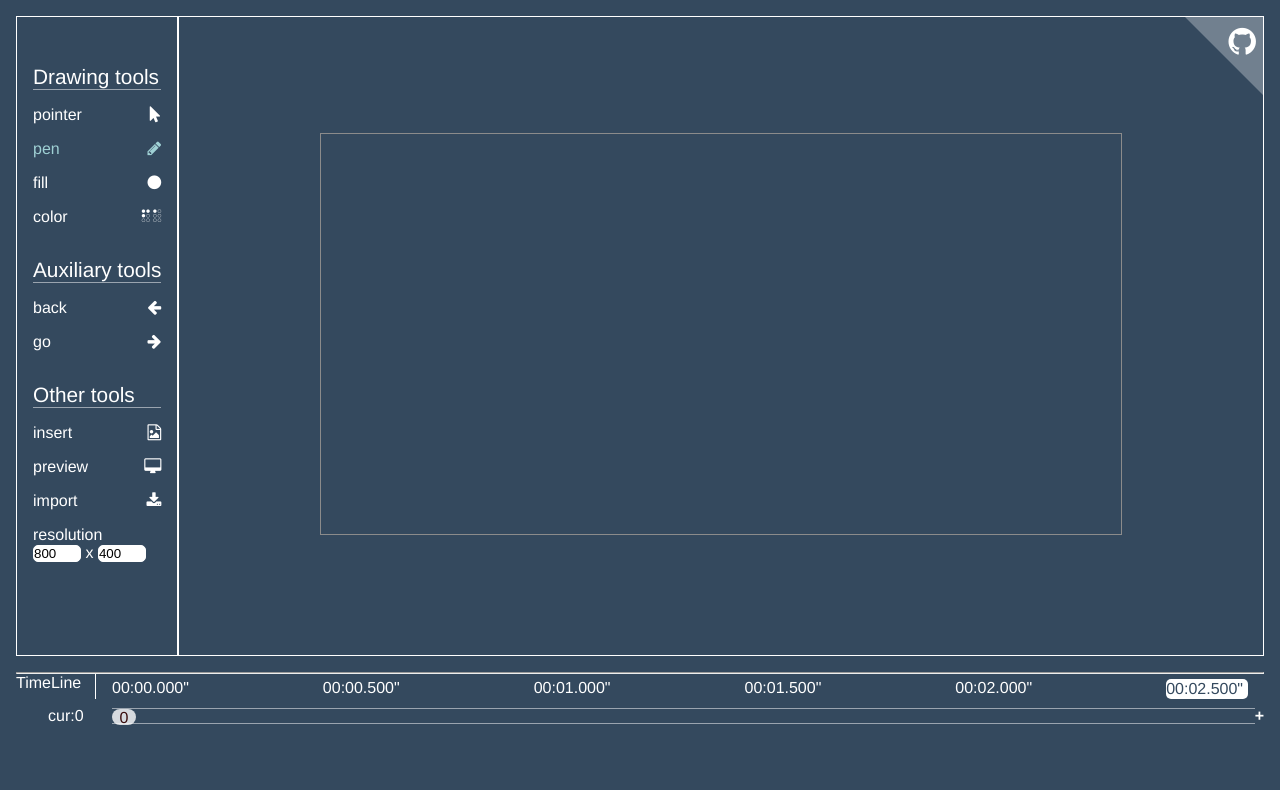
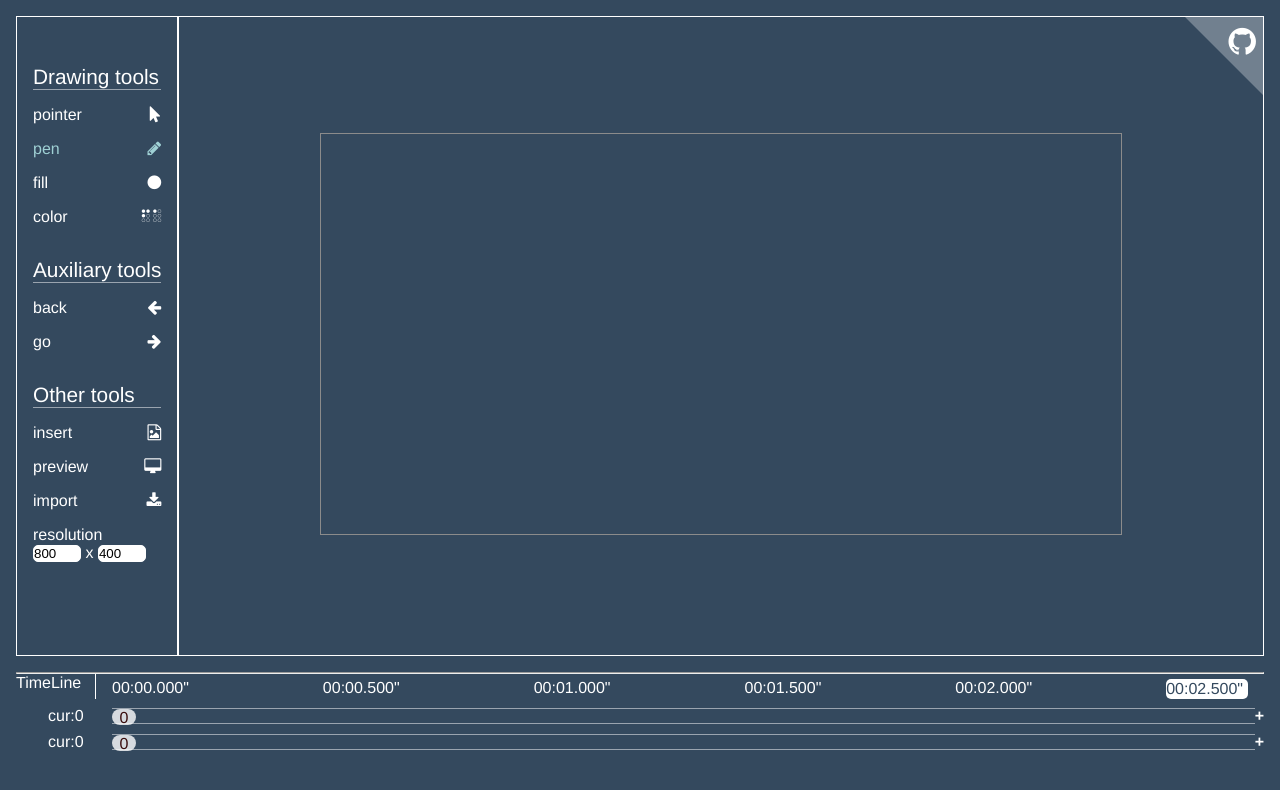
Before and after one commit to moushicheng/easy-animation, a Vue app: page /main in a window 1280 px wide. Shown: the top 790 px of the page. Built offline with nearby package versions, Linux system fonts and the light colour scheme.

Commit message:
重构前

```diff
--- a/src/layout/trackBlock/components/frameTrack.vue
+++ b/src/layout/trackBlock/components/frameTrack.vue
@@ -1,48 +1,197 @@
 <!--
  * @Author: your name
  * @Date: 2020-11-20 21:07:16
- * @LastEditTime: 2020-11-20 21:08:02
+ * @LastEditTime: 2020-11-22 19:58:32
  * @LastEditors: your name
  * @Description:
  * @FilePath: \easy_animate\src\layout\trackBlock\components\frameTrack.vue
  * @可以输入预定的版权声明、个性签名、空行等
 -->
 <template>
-    <div id="frameTrack">
-      <p id="frameTarget">cur:{{target}}</p>
-      <div id="frameContainer" ref='frameContainer'>
+    <div class="frameTrack">
+      <p class="frameTarget">cur:{{target}}</p>
+      <div class="frameContainer" ref='frameContainer'>
         <frame
-        v-for="item in timeData"
+        v-for="item in data"
         :key="item.index"
         :content="item.order"
         :popContent=" formatTime(item.time)"
         class="frame"
         ref="frame"
-        @click=" onFrameClick(item.order)"
-        @delete='deleteData(item.order)'
-        @adjust='adjustData(item)'
+        @click="onFrameClick(item.order)"
+        >
+   <!-- @delete="deleteFrame(item.order)"
+        @adjust="adjustFrame(item)"
         @drag="onDrag(item.order)"
-        @mousedown.native="onDrag(item.order)"
-        >
+        @mousedown.native="onDrag(item.order)" -->
       </div>
-      <div id="plusBtn" @click="addFrame">+</div>
+      <div class="plusBtn"  @click="addFrame">+</div>
+
+      <el-dialog :title="formData.type" :visible.sync="dialogVisible" width="30%">
+      <form ref="addForm" id="addForm">
+        <div class="form-item">
+          <p class="form-item-head">Set Time</p>
+          <input type="number" max="60" min="0" v-model="formData.minute" />
+          <span id="timeMiddle">:</span>
+          <input type="number" max="60" min="0" v-model="formData.second" />
+          <span id="timeMiddle">.</span>
+          <input type="number" max="1000" min="0" v-model="formData.millisecond" />
+        </div>
+      </form>
+      <span slot="footer" class="dialog-footer">
+        <el-button type="primary" @click="submitForm">confirm</el-button>
+        <el-button @click="dialogVisible = false">cancel</el-button>
+      </span>
+    </el-dialog>
     </div>
+
 </template>
 
 <script>
-import {frame} from "@/components/index.js";
+import { formatTime } from "@/utils/index.js";
+import { frame } from "@/components/index.js";
+import { verify } from "@/utils/form.js";
 export default {
-  name: '',
-  data () {
+  name: "",
+  data() {
     return {
-
+      data: [
+        {
+          //curData
+          order: 0,
+          time: new Date(0),
+        }
+      ],
+      frames:[],
+      target:0,
+      formData: {
+        minute: 0,
+        second: 0,
+        millisecond: 0,
+        type: null,
+      },
+      dialogVisible: false,
     };
   },
-  components: {frame},
-  mounted () {},
-  methods: {}
-}
+  components: { frame },
+  methods: {
+    onFrameClick: function (order) {
+      this.target=order;
+    },
+    formatTime,
+     addFrame: function (done) {
+      //添加新帧
+      this.formData.type = "ADD[new Frame]";
+      this.dialogVisible = true;
+    },
+    //表单提交
+    submitForm: function () {
+       this.dialogVisible = false;
+
+      //对表单值进行效验
+      let min = this.formData.minute;
+      let second = this.formData.second;
+      let ms = this.formData.millisecond;
+      if (!verify(min, "range", "0,60") ||!verify(second, "range", "0,60") ||!verify(ms, "range", "0,1000"))return;
+      let curTime = new Date(min * 60 * 1000 + second * 1000 + ms * 1);
+
+      switch (this.formData.type) {
+        case "ADD[new Frame]": {
+          this.data.push({
+            order: this.data.length,
+            time: curTime,
+          });
+          this.target=this.data.length - 1
+          //传递新帧给主页面
+          this.$parent.$emit("frameDelivery", curTime.valueOf());
+          this.$store.commit('choiceTrack',this.data.length-1);
+          // this.$parent.$emit("choiceTarget", this.data.length - 1);
+          break;
+        }
+        case "[Change]Frame": {
+          // this.curData.time = curTime;
+          // this.$emit("changeFrame", { order: this.curTarget, time: curTime });
+          // this.$emit("choiceTarget", this.curTarget);
+          break;
+        }
+        case "[Change]MaxTime": {
+          // this.maxTime = curTime;
+          // this.reDrawTrack();
+        }
+      }
+      if (this.maxTime <= curTime) this.maxTime = curTime;
+    },
+    onVerifyErrot: function (message) {
+      //检测表单
+      this.$message({ message, type: "warning" });
+    },
+  },
+  props:['trackIndex',],
+};
 </script>
 
 <style lang='scss' scoped>
+.frameTrack {
+  .frameTarget {
+    margin-left: 2rem;
+    width: 4rem;
+  }
+  margin-top: 0.5rem;
+  display: flex;
+  align-items: center;
+  .frameContainer {
+    height: 1rem;
+    border-top: 1px solid rgba(255, 255, 255, 0.5);
+    border-bottom: 1px solid rgba(255, 255, 255, 0.5);
+    flex-grow: 1;
+    position: relative;
+    .frame {
+      --x: "0%";
+      --y: "0px";
+      position: absolute;
+      top: 0;
+      left: var(--x);
+      transform: translateX(var(--y));
+    }
+  }
+  .plusBtn {
+    font-size: 1rem;
+    font-weight: 900;
+    color: white;
+    cursor: pointer;
+    border-radius: 50%;
+    &:hover {
+      color: #289baf;
+    }
+  }
+}
+#addForm {
+  padding: 0rem;
+  .form-item {
+    color: white;
+    .form-item-head {
+      font-size: 1rem;
+      margin-bottom: 5px;
+    }
+    #timeMiddle {
+      font-size: 1rem;
+      font-weight: 900;
+      margin: 0 0.5rem;
+    }
+    input {
+      text-align: center;
+      width: 3rem;
+      height: 1.5rem;
+      color: black;
+      border-radius: 10px;
+      background: rgb(255, 255, 255);
+    }
+  }
+}
+::v-deep .el-dialog {
+  background: #34495e;
+  .el-dialog__title {
+    color: white;
+  }
+}
 </style>
--- a/src/layout/trackBlock/index.vue
+++ b/src/layout/trackBlock/index.vue
@@ -4,18 +4,20 @@
 
     <div id="timeLine">
       <p>TimeLine</p>
-      <div id="timeContainer" ref="timeContainer" >
-        <div class="time-item" ref="timeItem">{{timeLineData[0]}}</div>
-        <div class="time-item">{{timeLineData[1]}}</div>
-        <div class="time-item">{{timeLineData[2]}}</div>
-        <div class="time-item">{{timeLineData[3]}}</div>
-        <div class="time-item">{{timeLineData[4]}}</div>
-        <div class="time-item" @click="adjustMaxTime" >{{timeLineData[5]}}</div>
+      <div id="timeContainer" ref="timeContainer">
+        <div class="time-item" ref="timeItem">{{ timeLineData[0] }}</div>
+        <div class="time-item">{{ timeLineData[1] }}</div>
+        <div class="time-item">{{ timeLineData[2] }}</div>
+        <div class="time-item">{{ timeLineData[3] }}</div>
+        <div class="time-item">{{ timeLineData[4] }}</div>
+        <div class="time-item" @click="adjustMaxTime">
+          {{ timeLineData[5] }}
+        </div>
       </div>
     </div>
-    <div id="frameTrack">
-      <p id="frameTarget">cur:{{curTarget}}</p>
-      <div id="frameContainer" ref='frameContainer'>
+    <!-- <div class="frameTrack" @click='choiceTrack(0)'>
+      <p class="frameTarget">cur:{{curTarget}}</p>
+      <div class="frameContainer" ref='frameContainer'>
         <frame
         v-for="item in curTrack"
         :key="item.index"
@@ -30,10 +32,13 @@
         @mousedown.native="onDrag(item.order)"
         >
       </div>
-      <div id="plusBtn" @click="addFrame">+</div>
-    </div>
+      <div class="plusBtn" @click="addFrame" :trackIndex="1">+</div>
+    </div> -->
 
-
+    <!-- frame-track的整体思路应该是内部存储一份数据，所有增删改查操作在内部执行，每个动作做完之后向父组件trackBlock发送改变命令，强制改变帧数据 -->
+    <frame-track @click.native="choiceTrack(1)" ref="frameTrack"></frame-track>
+    <frame-track @click.native="choiceTrack(2)"></frame-track>
+    {{ trackTarget }}
     <el-dialog :title="formData.type" :visible.sync="dialogVisible" width="30%">
       <form ref="addForm" id="addForm">
         <div class="form-item">
@@ -42,7 +47,12 @@
           <span id="timeMiddle">:</span>
           <input type="number" max="60" min="0" v-model="formData.second" />
           <span id="timeMiddle">.</span>
-          <input type="number" max="1000" min="0" v-model="formData.millisecond" />
+          <input
+            type="number"
+            max="1000"
+            min="0"
+            v-model="formData.millisecond"
+          />
         </div>
       </form>
       <span slot="footer" class="dialog-footer">
@@ -50,7 +60,6 @@
         <el-button @click="dialogVisible = false">cancel</el-button>
       </span>
     </el-dialog>
-
   </div>
 </template>
 
@@ -58,7 +67,7 @@
 import { verify } from "@/utils/form.js";
 import { formatTime } from "@/utils/index.js";
 import { frame } from "@/components/index.js";
-
+import frameTrack from "./components/frameTrack";
 export default {
   name: "trackBlock",
   data() {
@@ -69,9 +78,9 @@ export default {
           {
             //curData
             order: 0,
-            time: new Date(0),
-          },
-        ],
+            time: new Date(0)
+          }
+        ]
         // [
         //   {
         //     order: 0,
@@ -80,12 +89,11 @@ export default {
         // ],
       ],
       targets: [0], //curTarget
-      trackTarget: 0,
       formData: {
         minute: 0,
         second: 0,
         millisecond: 0,
-        type: null,
+        type: null
       },
       dialogVisible: false,
       maxTime: new Date(2500),
@@ -95,27 +103,30 @@ export default {
         '00:01.000"',
         '00:01.500"',
         '00:02.000"',
-        '00:02.500"',
+        '00:02.500"'
       ],
       target: 0,
-      frameX: null,
+      frameX: null
     };
   },
   computed: {
-    curData: function () {
+    curData: function() {
       return this.curTrack[this.curTarget];
     },
-    curTarget: function () {
+    curTarget: function() {
       return this.targets[this.trackTarget];
     },
-    curTrack: function () {
+    curTrack: function() {
       //->timeData
       return this.tracksData[this.trackTarget];
     },
+    trackTarget: function() {
+      return this.$store.trackTarget;
+    }
   },
   watch: {
     curTrack: {
-      handler: function () {
+      handler: function() {
         //使帧对其时间轨,根据f(时间/总时间) -> f(位置)
         setTimeout(() => {
           //重绘时间轨
@@ -137,20 +148,19 @@ export default {
           }
         });
       },
-      deep: true,
-    },
+      deep: true
+    }
   },
-
   methods: {
-    addFrame: function (done) {
+    addFrame: function(done) {
       //添加新帧
       this.formData.type = "ADD[new Frame]";
       this.dialogVisible = true;
     },
-    adjustFrame: function (item) {
+    adjustFrame: function(item) {
       //重设单独帧的数据
-       let time = item.time;
-       let order= time.order
+      let time = item.time;
+      let order = time.order;
       this.formData.type = "[Change]Frame";
       this.dialogVisible = true;
       this.setTarget(order);
@@ -158,19 +168,19 @@ export default {
       this.formData.second = time.getSeconds();
       this.formData.millisecond = time.getMilliseconds();
     },
-    deleteFrame: function (order) {
+    deleteFrame: function(order) {
       this.curTrack.splice(order, 1);
       this.reDrawFrame();
     },
-    adjustMaxTime: function () {
+    adjustMaxTime: function() {
       this.formData.type = "[Change]MaxTime";
       this.dialogVisible = true;
     },
-    onFrameClick: function (order) {
+    onFrameClick: function(order) {
       this.$emit("choiceTarget", order);
-      this.setTarget(order)
     },
-    onDrag: function (order) { //鼠标拖动帧执行的逻辑
+    onDrag: function(order) {
+      //鼠标拖动帧执行的逻辑
       let frame = this.$refs.frame[order].$el;
       let container = this.$refs.frameContainer;
       let b = this.$refs.timeItem.clientWidth;
@@ -178,7 +188,7 @@ export default {
       let pop = frame.children[1];
 
       let x = container.offsetLeft + 16; //1rem=16
-      document.onmousemove = function (e) {
+      document.onmousemove = function(e) {
         let ratio = (e.pageX - x) / (container.clientWidth - b);
         if (ratio <= 0) ratio = 0;
         if (ratio > 1) ratio = 1;
@@ -193,18 +203,21 @@ export default {
           pop.style.transform = null;
         }
       };
-      document.onmouseup = function () {
+      document.onmouseup = function() {
         //清除盒子的移动事件;
         document.onmousemove = null;
       };
     },
-    reDrawFrame: function () {
+    choiceTrack: function(index) {
+      this.trackTarget = index;
+    },
+    reDrawFrame: function() {
       let count = 0;
       for (const item of this.curTrack) {
         item.order = count++;
       }
     },
-    reDrawTrack: function () {
+    reDrawTrack: function() {
       //重绘轨道时间轴
       let maxT = this.maxTime;
       let t = this.maxTime / 5;
@@ -216,21 +229,26 @@ export default {
       this.timeLineData = result;
     },
     //表单提交
-    submitForm: function () {
+    submitForm: function() {
       this.dialogVisible = false;
 
       //对表单值进行效验
       let min = this.formData.minute;
       let second = this.formData.second;
       let ms = this.formData.millisecond;
-      if (!verify(min, "range", "0,60") ||!verify(second, "range", "0,60") ||!verify(ms, "range", "0,1000"))return;
+      if (
+        !verify(min, "range", "0,60") ||
+        !verify(second, "range", "0,60") ||
+        !verify(ms, "range", "0,1000")
+      )
+        return;
       let curTime = new Date(min * 60 * 1000 + second * 1000 + ms * 1);
 
       switch (this.formData.type) {
         case "ADD[new Frame]": {
           this.curTrack.push({
             order: this.curTrack.length,
-            time: curTime,
+            time: curTime
           });
           //传递新帧给主页面
           this.$emit("frameDelivery", curTime.valueOf());
@@ -252,12 +270,12 @@ export default {
       if (this.maxTime <= curTime) this.maxTime = curTime;
     },
 
-    setTarget(index){
-      this.$set(this.targets,this.trackTarget,index);
+    setTarget(index) {
+      this.$set(this.targets, this.trackTarget, index);
     },
-    formatTime, //格式化时间
+    formatTime //格式化时间
   },
-  components: { frame },
+  components: { frame, frameTrack }
 };
 </script>
 
@@ -291,15 +309,15 @@ export default {
       }
     }
   }
-  #frameTrack {
-    #frameTarget {
+  .frameTrack {
+    .frameTarget {
       margin-left: 2rem;
       width: 4rem;
     }
     margin-top: 0.5rem;
     display: flex;
     align-items: center;
-    #frameContainer {
+    .frameContainer {
       height: 1rem;
       border-top: 1px solid rgba(255, 255, 255, 0.5);
       border-bottom: 1px solid rgba(255, 255, 255, 0.5);
@@ -314,7 +332,7 @@ export default {
         transform: translateX(var(--y));
       }
     }
-    #plusBtn {
+    .plusBtn {
       font-size: 1rem;
       font-weight: 900;
       color: white;
--- a/src/store/index.js
+++ b/src/store/index.js
@@ -5,8 +5,13 @@ Vue.use(Vuex)
 
 export default new Vuex.Store({
   state: {
+    trackTarget:0,
+
   },
   mutations: {
+    choiceTrack(state,v){
+      state.trackTarget=v;
+    }
   },
   actions: {
   },
--- a/src/views/MainPage/index.vue
+++ b/src/views/MainPage/index.vue
@@ -76,8 +76,6 @@ export default {
         // ]
       ],
       targets: [0],
-      trackTarget: 0,
-
       image: null,
       layer: 1, //1绘图层 0图片层
       imgList: null,
@@ -99,6 +97,9 @@ export default {
       } else {
         return `z-index:10`;
       }
+    },
+    trackTarget:function(){
+      return this.$store.trackTarget
     },
     curData:function(){
       return this.curPoints[this.curTarget]
```
